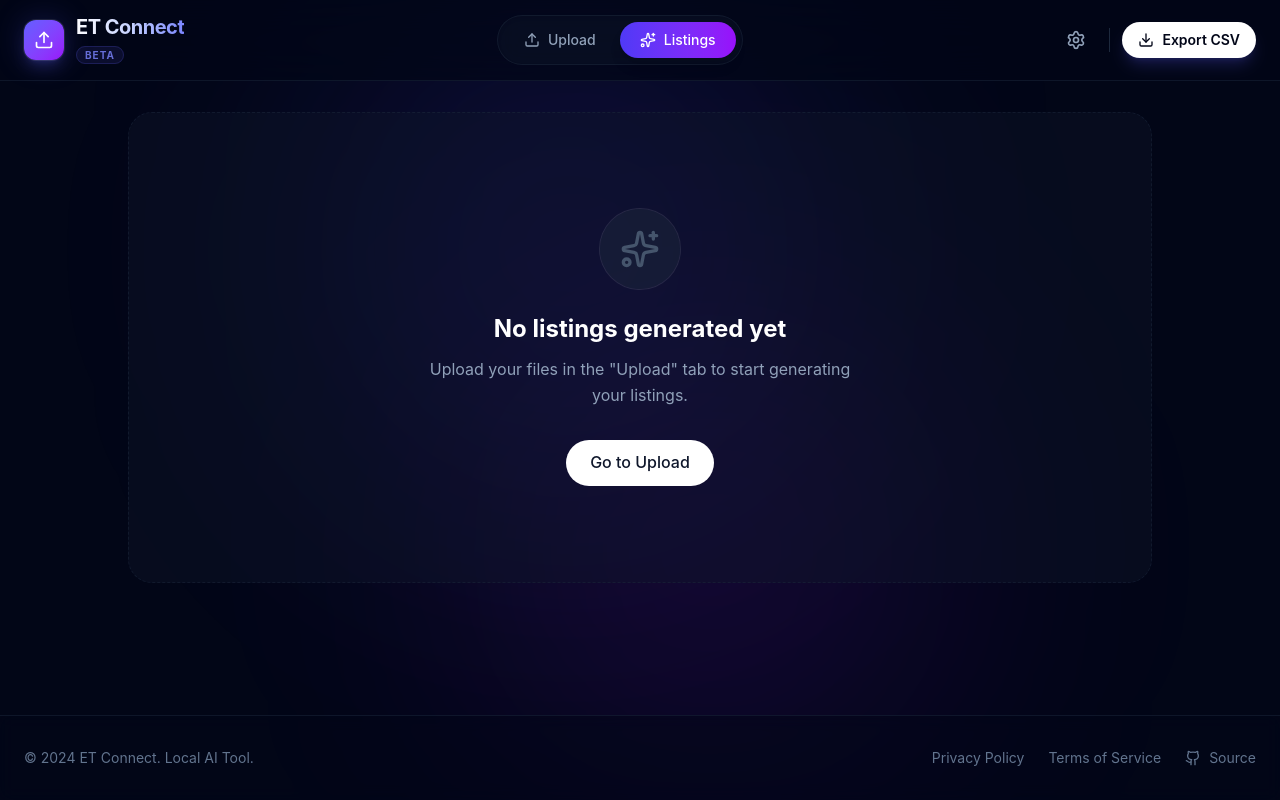
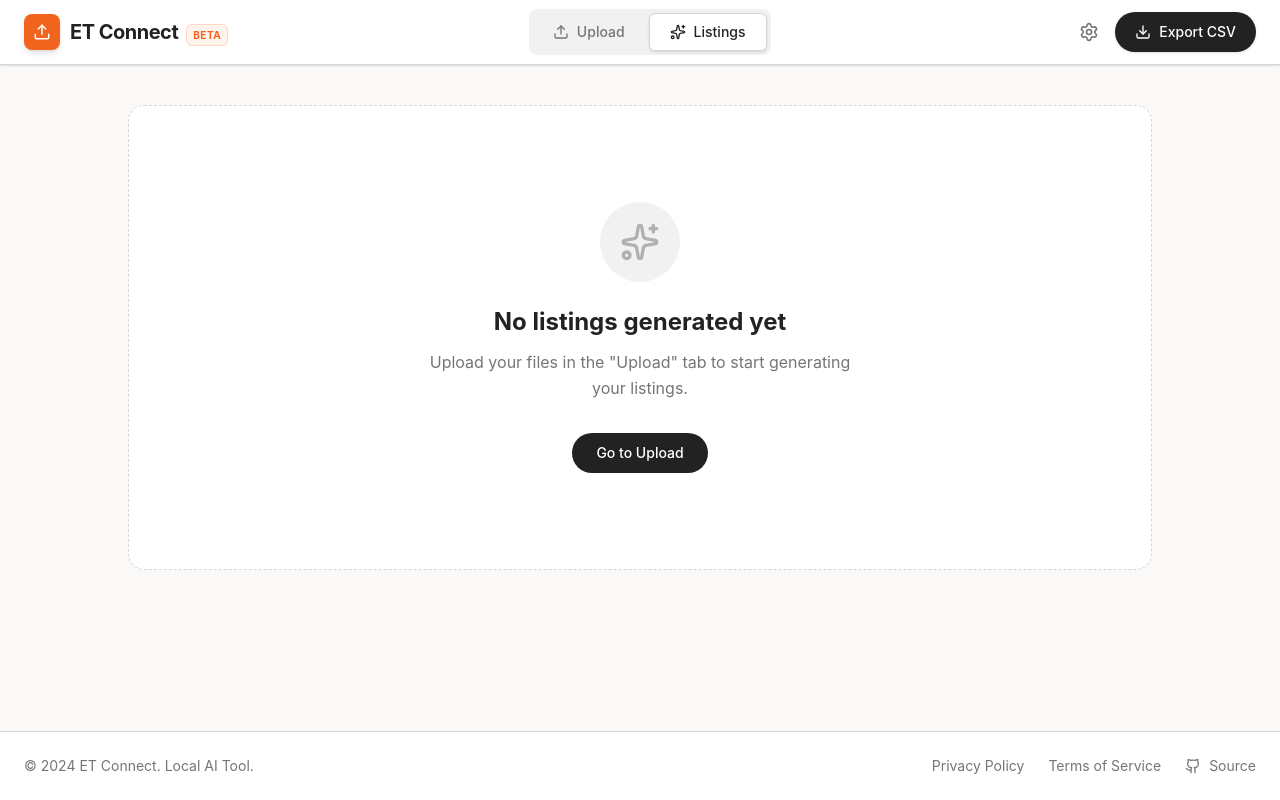
Before and after one commit to victorianeumanoc-blip/EtsyConnect, a React (Vite) app: page / in a window 1280 px wide. Both pictures are taken after a click on the button "Listings". Built offline with nearby package versions, Linux system fonts and the light colour scheme.

Commit message:
Restyle app with Etsy warm theme - light UI, orange accents, clean cards

```diff
--- a/src/App.jsx
+++ b/src/App.jsx
@@ -4,7 +4,7 @@ import { FileUploader } from './components/Upload/FileUploader'
 import { GlobalForm } from './components/Upload/GlobalForm'
 import { ListingCard } from './components/Listing/ListingCard'
 import { generateEtsyCSV, downloadCSV } from './utils/csv'
-import { FileText, Sparkles, Upload as UploadIcon, ArrowRight, Download, CheckCircle2 } from 'lucide-react'
+import { FileText, Sparkles, Upload as UploadIcon, ArrowRight, Download, CheckCircle2, Package, Zap } from 'lucide-react'
 
 function App() {
   const [activeTab, setActiveTab] = useState('upload')
@@ -17,19 +17,17 @@ function App() {
   })
 
   const handleUpload = useCallback((files) => {
-    console.log('Uploaded files:', files)
     const newListings = files.map(file => ({
       id: crypto.randomUUID(),
       file,
       fileName: file.name,
-      title: '', // Pending AI generation
-      description: '', // Pending AI generation
+      title: '',
+      description: '',
       tags: [],
       price: '',
       quantity: 999,
-      status: 'pending' // pending, generated, ready
+      status: 'pending'
     }))
-
     setListings(prev => [...prev, ...newListings])
   }, [])
 
@@ -38,13 +36,10 @@ function App() {
   }, [])
 
   const handleGenerate = () => {
-    // Logic to apply global data to listings and "generate" content
     if (listings.length === 0) {
       alert('Please upload files first.')
       return
     }
-
-    // Simulating generation with delay for effect
     const updatedListings = listings.map(l => ({
       ...l,
       title: l.status === 'generated' ? l.title : `${globalData.baseTitle} - ${l.fileName} - Unique Variation`,
@@ -53,7 +48,6 @@ function App() {
       tags: l.tags.length > 0 ? l.tags : globalData.keywords.split(',').map(k => k.trim()).filter(k => k),
       status: 'generated'
     }))
-
     setListings(updatedListings)
     setActiveTab('listings')
   }
@@ -69,63 +63,69 @@ function App() {
   const handleExport = () => {
     if (listings.length === 0) return
     const csvContent = generateEtsyCSV(listings)
-    downloadCSV(csvContent, 'etsy-listings.csv')
+    downloadCSV(csvContent, 'et-connect-listings.csv')
   }
 
   return (
     <Layout activeTab={activeTab} setActiveTab={setActiveTab}>
       {activeTab === 'upload' && (
-        <div className="max-w-6xl mx-auto space-y-12 animate-in fade-in slide-in-from-bottom-8 duration-700">
+        <div className="max-w-6xl mx-auto space-y-10">
 
-          <div className="flex flex-col md:flex-row items-end justify-between gap-6 mb-8">
-            <div className="space-y-2">
-              <h2 className="text-4xl font-bold bg-clip-text text-transparent bg-gradient-to-r from-white via-indigo-100 to-indigo-200">
+          {/* Page Header */}
+          <div className="flex flex-col md:flex-row items-start md:items-end justify-between gap-6">
+            <div className="space-y-1">
+              <h2 className="text-3xl font-bold text-[#222222]">
                 Upload & Configure
               </h2>
-              <p className="text-slate-400 text-lg max-w-xl">
+              <p className="text-[#757575] text-base max-w-lg">
                 Upload your digital assets and define global parameters to automatically generate optimized listings.
               </p>
             </div>
             {listings.length > 0 && (
               <button
                 onClick={handleGenerate}
-                className="group btn bg-gradient-to-r from-indigo-600 to-purple-600 hover:from-indigo-500 hover:to-purple-500 text-white px-8 py-3 rounded-full font-semibold shadow-lg shadow-indigo-500/30 hover:shadow-indigo-500/40 hover:-translate-y-0.5 transition-all duration-300 flex items-center gap-3"
+                className="group flex items-center gap-2.5 px-7 py-3 bg-[#F1641E] hover:bg-[#D35400] text-white rounded-full font-semibold text-sm shadow-md hover:shadow-lg hover:-translate-y-0.5 transition-all duration-200"
               >
-                <Sparkles className="w-5 h-5 animate-pulse" />
+                <Sparkles className="w-4.5 h-4.5" />
                 <span>Generate Listings</span>
-                <ArrowRight className="w-4 h-4 group-hover:translate-x-1 transition-transform" />
+                <ArrowRight className="w-4 h-4 group-hover:translate-x-0.5 transition-transform" />
               </button>
             )}
           </div>
 
+          {/* Main Grid */}
           <div className="grid grid-cols-1 lg:grid-cols-3 gap-8">
-            <div className="lg:col-span-2 space-y-8">
+            <div className="lg:col-span-2 space-y-6">
               <FileUploader onUpload={handleUpload} />
 
+              {/* File List */}
               {listings.length > 0 && (
-                <div className="p-6 bg-slate-900/60 backdrop-blur-xl border border-slate-800 rounded-2xl shadow-xl">
+                <div className="p-5 bg-white border border-[#D6D6D6] rounded-2xl shadow-sm">
                   <div className="flex items-center justify-between mb-4">
-                    <h4 className="font-semibold text-slate-200 flex items-center gap-2">
-                      <CheckCircle2 className="w-5 h-5 text-emerald-500" />
+                    <h4 className="font-semibold text-[#222222] flex items-center gap-2 text-sm">
+                      <CheckCircle2 className="w-4.5 h-4.5 text-[#258635]" />
                       Ready for Generation ({listings.length})
                     </h4>
-                    <span className="text-xs font-medium text-slate-500 uppercase tracking-wider">
-                      {listings.filter(l => l.status === 'generated').length} Generated
+                    <span className="text-xs font-medium text-[#757575] bg-[#F1F1F1] px-2.5 py-1 rounded-full">
+                      {listings.filter(l => l.status === 'generated').length} generated
                     </span>
                   </div>
-                  <div className="space-y-2 max-h-64 overflow-y-auto pr-2 custom-scrollbar">
+                  <div className="space-y-2 max-h-56 overflow-y-auto pr-1">
                     {listings.map(l => (
-                      <div key={l.id} className="flex items-center justify-between p-3 bg-slate-950/40 rounded-xl border border-slate-800/50 hover:bg-slate-900/60 transition-colors group">
-                        <div className="flex items-center gap-4 overflow-hidden">
-                          <div className="w-10 h-10 rounded-lg bg-slate-800 flex items-center justify-center shrink-0 border border-slate-700/50">
-                            <FileText className="w-5 h-5 text-indigo-400" />
+                      <div key={l.id} className="flex items-center justify-between p-3 bg-[#FAF9F7] rounded-xl border border-[#F1F1F1] hover:border-[#D6D6D6] transition-colors group">
+                        <div className="flex items-center gap-3 overflow-hidden">
+                          <div className="w-9 h-9 rounded-lg bg-white flex items-center justify-center shrink-0 border border-[#D6D6D6]">
+                            <FileText className="w-4 h-4 text-[#F1641E]" />
                           </div>
                           <div className="flex flex-col min-w-0">
-                            <span className="text-sm font-medium text-slate-200 truncate">{l.fileName}</span>
-                            <span className="text-xs text-slate-500">{l.status}</span>
+                            <span className="text-sm font-medium text-[#222222] truncate">{l.fileName}</span>
+                            <span className="text-xs text-[#757575] capitalize">{l.status}</span>
                           </div>
                         </div>
-                        <button onClick={() => handleDeleteListing(l.id)} className="p-2 text-slate-500 hover:text-red-400 hover:bg-red-500/10 rounded-lg opacity-0 group-hover:opacity-100 transition-all">
+                        <button
+                          onClick={() => handleDeleteListing(l.id)}
+                          className="p-1.5 text-[#B0B0B0] hover:text-red-500 hover:bg-red-50 rounded-lg opacity-0 group-hover:opacity-100 transition-all text-lg leading-none"
+                        >
                           ×
                         </button>
                       </div>
@@ -136,25 +136,28 @@ function App() {
             </div>
 
             <div className="lg:col-span-1">
-              <div className="sticky top-28">
+              <div className="sticky top-24">
                 <GlobalForm onUpdate={handleGlobalUpdate} />
               </div>
             </div>
           </div>
 
           {/* Feature Cards */}
-          <div className="grid grid-cols-1 md:grid-cols-3 gap-6 pt-8 border-t border-slate-800/50">
+          <div className="grid grid-cols-1 md:grid-cols-3 gap-5 pt-8 border-t border-[#E8E8E8]">
             {[
-              { icon: FileText, color: 'text-blue-400', bg: 'bg-blue-500/10', title: 'Smart Templates', desc: 'Define global rules for consistency.' },
-              { icon: Sparkles, color: 'text-purple-400', bg: 'bg-purple-500/10', title: 'AI Generation', desc: 'Auto-generate titles & descriptions.' },
-              { icon: UploadIcon, color: 'text-emerald-400', bg: 'bg-emerald-500/10', title: 'Bulk Export', desc: 'Download CSV for bulk upload.' }
+              { icon: FileText, color: '#2F466C', bg: '#EFF3F8', title: 'Smart Templates', desc: 'Define global rules once and apply them across all your listings for consistency.' },
+              { icon: Sparkles, color: '#7B2D8E', bg: '#F5EFF8', title: 'AI Generation', desc: 'Automatically generate unique, SEO-optimized titles and descriptions.' },
+              { icon: Package, color: '#258635', bg: '#EFF8F1', title: 'Bulk Export', desc: 'Download a ready-to-use CSV file for fast bulk uploading to your shop.' }
             ].map((feature, i) => (
-              <div key={i} className="group p-6 bg-slate-900/40 border border-slate-800/50 rounded-2xl hover:bg-slate-800/60 hover:border-indigo-500/30 transition-all duration-300 hover:shadow-lg hover:shadow-indigo-500/10">
-                <div className={`w-12 h-12 rounded-xl ${feature.bg} flex items-center justify-center mb-4 group-hover:scale-110 transition-transform duration-300`}>
-                  <feature.icon className={`w-6 h-6 ${feature.color}`} />
+              <div key={i} className="group p-6 bg-white border border-[#E8E8E8] rounded-2xl hover:border-[#D6D6D6] hover:shadow-md transition-all duration-200">
+                <div
+                  className="w-11 h-11 rounded-xl flex items-center justify-center mb-4 group-hover:scale-105 transition-transform duration-200"
+                  style={{ backgroundColor: feature.bg }}
+                >
+                  <feature.icon className="w-5 h-5" style={{ color: feature.color }} />
                 </div>
-                <h4 className="font-semibold text-slate-200 mb-2">{feature.title}</h4>
-                <p className="text-sm text-slate-400 leading-relaxed">{feature.desc}</p>
+                <h4 className="font-semibold text-[#222222] mb-1.5 text-[15px]">{feature.title}</h4>
+                <p className="text-sm text-[#757575] leading-relaxed">{feature.desc}</p>
               </div>
             ))}
           </div>
@@ -162,31 +165,40 @@ function App() {
       )}
 
       {activeTab === 'listings' && (
-        <div className="max-w-5xl mx-auto space-y-8 animate-in fade-in slide-in-from-bottom-4 duration-500">
+        <div className="max-w-5xl mx-auto space-y-8">
           {listings.length === 0 ? (
-            <div className="text-center py-24 bg-slate-900/40 rounded-3xl border border-dashed border-slate-800/50">
-              <div className="w-20 h-20 bg-slate-800/50 rounded-full flex items-center justify-center mx-auto mb-6 ring-1 ring-white/10">
-                <Sparkles className="w-10 h-10 text-slate-600" />
+            <div className="text-center py-24 bg-white rounded-2xl border border-dashed border-[#D6D6D6]">
+              <div className="w-20 h-20 bg-[#F1F1F1] rounded-full flex items-center justify-center mx-auto mb-6">
+                <Sparkles className="w-10 h-10 text-[#B0B0B0]" />
               </div>
-              <h2 className="text-2xl font-bold text-white mb-3">No listings generated yet</h2>
-              <p className="text-slate-400 mb-8 max-w-md mx-auto">Upload your files in the "Upload" tab to start generating your listings.</p>
-              <button onClick={() => setActiveTab('upload')} className="btn bg-white text-slate-900 px-6 py-2.5 rounded-full font-medium hover:bg-indigo-50 transition-colors">
+              <h2 className="text-2xl font-bold text-[#222222] mb-3">No listings generated yet</h2>
+              <p className="text-[#757575] mb-8 max-w-md mx-auto">
+                Upload your files in the "Upload" tab to start generating your listings.
+              </p>
+              <button
+                onClick={() => setActiveTab('upload')}
+                className="px-6 py-2.5 bg-[#222222] text-white rounded-full font-medium text-sm hover:bg-[#000000] transition-colors"
+              >
                 Go to Upload
               </button>
             </div>
           ) : (
             <>
-              <div className="flex items-center justify-between sticky top-24 z-30 bg-[#020617]/80 backdrop-blur-xl py-4 -my-4 px-4 bg-clip-padding rounded-xl border border-slate-800/50">
+              {/* Sticky Review Header */}
+              <div className="flex items-center justify-between sticky top-[68px] z-30 bg-[#FAF9F7]/90 backdrop-blur-md py-4 -mx-2 px-4 rounded-xl border border-[#E8E8E8]">
                 <div>
-                  <h2 className="text-2xl font-bold text-white">Review Listings</h2>
-                  <p className="text-slate-400 text-sm">Reviewing {listings.length} items</p>
+                  <h2 className="text-2xl font-bold text-[#222222]">Review Listings</h2>
+                  <p className="text-[#757575] text-sm">{listings.length} items ready for review</p>
                 </div>
-                <button onClick={handleExport} className="btn bg-indigo-600 hover:bg-indigo-500 text-white px-6 py-2 rounded-full font-medium shadow-lg shadow-indigo-500/20 hover:shadow-indigo-500/30 transition-all flex items-center gap-2">
+                <button
+                  onClick={handleExport}
+                  className="flex items-center gap-2 px-6 py-2.5 bg-[#F1641E] hover:bg-[#D35400] text-white rounded-full font-medium text-sm shadow-md hover:shadow-lg transition-all"
+                >
                   <Download className="w-4 h-4" /> Export CSV
                 </button>
               </div>
 
-              <div className="space-y-6 pt-4">
+              <div className="space-y-5">
                 {listings.map(listing => (
                   <ListingCard
                     key={listing.id}
--- a/src/components/Layout/Layout.jsx
+++ b/src/components/Layout/Layout.jsx
@@ -2,70 +2,53 @@ import { Upload, Download, Settings, Github, Sparkles } from 'lucide-react'
 
 export function Layout({ children, activeTab, setActiveTab }) {
     return (
-        <div className="min-h-screen flex flex-col bg-[#020617] text-slate-50 selection:bg-indigo-500/30 selection:text-indigo-200">
-            {/* Background Gradients */}
-            <div className="fixed inset-0 z-0 overflow-hidden pointer-events-none">
-                <div className="absolute top-0 left-1/4 w-[500px] h-[500px] bg-indigo-600/20 rounded-full blur-[128px] mix-blend-screen animate-pulse duration-7000" />
-                <div className="absolute bottom-0 right-1/4 w-[500px] h-[500px] bg-purple-600/10 rounded-full blur-[128px] mix-blend-screen" />
-            </div>
-
+        <div className="min-h-screen flex flex-col bg-[#FAF9F7] text-[#222222]">
             {/* Header */}
-            <header className="fixed top-0 inset-x-0 z-50 bg-slate-950/70 backdrop-blur-xl border-b border-slate-800/50 transition-all duration-300">
-                <div className="container h-20 flex items-center justify-between">
-                    <div className="flex items-center gap-3 group cursor-pointer">
-                        <div className="relative">
-                            <div className="absolute inset-0 bg-indigo-500 blur-lg opacity-20 group-hover:opacity-40 transition-opacity" />
-                            <div className="relative w-10 h-10 rounded-xl bg-gradient-to-br from-indigo-500 to-purple-600 flex items-center justify-center shadow-lg shadow-indigo-500/20 ring-1 ring-white/10 group-hover:scale-105 transition-transform duration-300">
-                                <Upload className="w-5 h-5 text-white" />
-                            </div>
+            <header className="sticky top-0 z-50 bg-white border-b border-[#D6D6D6] shadow-sm">
+                <div className="container h-16 flex items-center justify-between">
+                    {/* Logo */}
+                    <div className="flex items-center gap-2.5 cursor-pointer group">
+                        <div className="w-9 h-9 rounded-lg bg-[#F1641E] flex items-center justify-center shadow-md group-hover:scale-105 transition-transform duration-200">
+                            <Upload className="w-4.5 h-4.5 text-white" />
                         </div>
-                        <div>
-                            <h1 className="text-xl font-bold bg-clip-text text-transparent bg-gradient-to-r from-white via-indigo-200 to-indigo-400 tracking-tight">
+                        <div className="flex items-baseline gap-2">
+                            <h1 className="text-xl font-bold text-[#222222] tracking-tight">
                                 ET Connect
                             </h1>
-                            <span className="text-[10px] font-bold uppercase tracking-widest text-indigo-400/80 bg-indigo-500/10 px-2 py-0.5 rounded-full border border-indigo-500/20">
+                            <span className="text-[10px] font-bold uppercase tracking-wider text-[#F1641E] bg-[#FFF3ED] px-1.5 py-0.5 rounded-md border border-[#F1641E]/20">
                                 Beta
                             </span>
                         </div>
                     </div>
 
-                    <nav className="flex items-center gap-1 p-1.5 bg-slate-900/50 rounded-full border border-slate-800/50 backdrop-blur-md shadow-inner">
+                    {/* Navigation */}
+                    <nav className="flex items-center gap-1 p-1 bg-[#F1F1F1] rounded-lg">
                         <button
                             onClick={() => setActiveTab('upload')}
-                            className={`px-5 py-2 rounded-full text-sm font-medium transition-all duration-300 relative overflow-hidden ${activeTab === 'upload'
-                                ? 'text-white shadow-lg'
-                                : 'text-slate-400 hover:text-slate-200 hover:bg-slate-800/50'
+                            className={`px-5 py-2 rounded-md text-sm font-medium transition-all duration-200 flex items-center gap-2 ${activeTab === 'upload'
+                                    ? 'bg-white text-[#222222] shadow-sm border border-[#D6D6D6]'
+                                    : 'text-[#757575] hover:text-[#222222] hover:bg-white/50'
                                 }`}
                         >
-                            {activeTab === 'upload' && (
-                                <div className="absolute inset-0 bg-gradient-to-r from-indigo-600 to-purple-600 opacity-100" />
-                            )}
-                            <span className="relative z-10 flex items-center gap-2">
-                                <Upload className="w-4 h-4" /> Upload
-                            </span>
+                            <Upload className="w-4 h-4" /> Upload
                         </button>
                         <button
                             onClick={() => setActiveTab('listings')}
-                            className={`px-5 py-2 rounded-full text-sm font-medium transition-all duration-300 relative overflow-hidden ${activeTab === 'listings'
-                                ? 'text-white shadow-lg'
-                                : 'text-slate-400 hover:text-slate-200 hover:bg-slate-800/50'
+                            className={`px-5 py-2 rounded-md text-sm font-medium transition-all duration-200 flex items-center gap-2 ${activeTab === 'listings'
+                                    ? 'bg-white text-[#222222] shadow-sm border border-[#D6D6D6]'
+                                    : 'text-[#757575] hover:text-[#222222] hover:bg-white/50'
                                 }`}
                         >
-                            {activeTab === 'listings' && (
-                                <div className="absolute inset-0 bg-gradient-to-r from-indigo-600 to-purple-600 opacity-100" />
-                            )}
-                            <span className="relative z-10 flex items-center gap-2">
-                                <Sparkles className="w-4 h-4" /> Listings
-                            </span>
+                            <Sparkles className="w-4 h-4" /> Listings
                         </button>
                     </nav>
 
-                    <div className="flex items-center gap-3">
-                        <button className="p-2.5 text-slate-400 hover:text-white rounded-full hover:bg-slate-800/50 transition-colors border border-transparent hover:border-slate-700">
+                    {/* Actions */}
+                    <div className="flex items-center gap-2">
+                        <button className="p-2 text-[#757575] hover:text-[#222222] rounded-lg hover:bg-[#F1F1F1] transition-colors">
                             <Settings className="w-5 h-5" />
                         </button>
-                        <div className="h-6 w-px bg-slate-800" />
-                        <button className="flex items-center gap-2 px-4 py-2 bg-white text-slate-950 rounded-full font-semibold text-sm hover:bg-indigo-50 transition-colors shadow-lg shadow-indigo-500/20">
+                        <button className="flex items-center gap-2 px-5 py-2.5 bg-[#222222] text-white rounded-full font-medium text-sm hover:bg-[#000000] transition-colors shadow-sm">
                             <Download className="w-4 h-4" />
                             <span className="hidden sm:inline">Export CSV</span>
                         </button>
@@ -74,18 +57,18 @@ export function Layout({ children, activeTab, setActiveTab }) {
             </header>
 
             {/* Main Content */}
-            <main className="flex-1 container pt-28 pb-12 relative z-10">
+            <main className="flex-1 container py-10 relative z-10">
                 {children}
             </main>
 
             {/* Footer */}
-            <footer className="border-t border-slate-800/50 py-8 bg-slate-950/50 backdrop-blur-sm">
-                <div className="container flex flex-col md:flex-row items-center justify-between text-sm text-slate-500 gap-4">
+            <footer className="border-t border-[#D6D6D6] py-6 bg-white">
+                <div className="container flex flex-col md:flex-row items-center justify-between text-sm text-[#757575] gap-4">
                     <p>© 2024 ET Connect. Local AI Tool.</p>
                     <div className="flex items-center gap-6">
-                        <a href="#" className="hover:text-indigo-400 transition-colors">Privacy Policy</a>
-                        <a href="#" className="hover:text-indigo-400 transition-colors">Terms of Service</a>
-                        <a href="#" className="flex items-center gap-2 hover:text-white transition-colors">
+                        <a href="#" className="hover:text-[#222222] transition-colors">Privacy Policy</a>
+                        <a href="#" className="hover:text-[#222222] transition-colors">Terms of Service</a>
+                        <a href="#" className="flex items-center gap-2 hover:text-[#222222] transition-colors">
                             <Github className="w-4 h-4" />
                             <span>Source</span>
                         </a>
--- a/src/index.css
+++ b/src/index.css
@@ -1,33 +1,56 @@
 @import "tailwindcss";
 
+@import url('https://fonts.googleapis.com/css2?family=Guardian+Egyptian:wght@400;500;600;700&family=Graphik:wght@400;500;600;700&display=swap');
+
 :root {
-  --font-sans: 'Inter', system-ui, -apple-system, sans-serif;
+  /* Etsy Brand Colors */
+  --etsy-orange: #F1641E;
+  --etsy-orange-hover: #D35400;
+  --etsy-orange-light: #FFF3ED;
+  --etsy-black: #222222;
+  --etsy-dark-gray: #595959;
+  --etsy-gray: #757575;
+  --etsy-light-gray: #D6D6D6;
+  --etsy-lighter-gray: #F1F1F1;
+  --etsy-bg: #FDEBD2;
+  --etsy-white: #FFFFFF;
+  --etsy-cream: #FAF9F7;
+  --etsy-green: #258635;
+  --etsy-blue: #2F466C;
+
+  --font-sans: 'Graphik', -apple-system, BlinkMacSystemFont, 'Segoe UI', sans-serif;
+  --font-serif: 'Guardian Egyptian', Georgia, serif;
+}
+
+* {
+  box-sizing: border-box;
 }
 
 body {
   font-family: var(--font-sans);
-  background-color: #020617;
-  color: #f8fafc;
+  background-color: var(--etsy-cream);
+  color: var(--etsy-black);
   line-height: 1.6;
+  -webkit-font-smoothing: antialiased;
 }
 
 /* Custom Scrollbar */
 ::-webkit-scrollbar {
-  width: 8px;
-  height: 8px;
+  width: 6px;
+  height: 6px;
 }
 
 ::-webkit-scrollbar-track {
-  background: #0f172a;
+  background: transparent;
 }
 
 ::-webkit-scrollbar-thumb {
-  background: #334155;
-  border-radius: 4px;
+  background: var(--etsy-light-gray);
+  border-radius: 3px;
 }
 
 ::-webkit-scrollbar-thumb:hover {
-  background: #475569;
+  background: var(--etsy-gray);
 }
 
 /* Hide number input spinners */
@@ -37,7 +60,7 @@ input[type="number"]::-webkit-outer-spin-button {
   margin: 0;
 }
 
-/* Container utility */
+/* Container */
 .container {
   max-width: 1280px;
   margin-left: auto;
@@ -46,19 +69,8 @@ input[type="number"]::-webkit-outer-spin-button {
   padding-right: 1.5rem;
 }
 
-/* Animations */
-@keyframes fade-in-up {
-  from {
-    opacity: 0;
-    transform: translateY(10px);
-  }
-
-  to {
-    opacity: 1;
-    transform: translateY(0);
-  }
+/* Selection */
+::selection {
+  background-color: rgba(241, 100, 30, 0.15);
+  color: var(--etsy-black);
 }
-
-.animate-fade-in-up {
-  animation: fade-in-up 0.5s ease-out forwards;
-}
```
Also changed, not shown: src/components/Listing/ListingCard.jsx (+24 -24 lines), src/components/Upload/FileUploader.jsx (+13 -15 lines), src/components/Upload/GlobalForm.jsx (+27 -27 lines).
